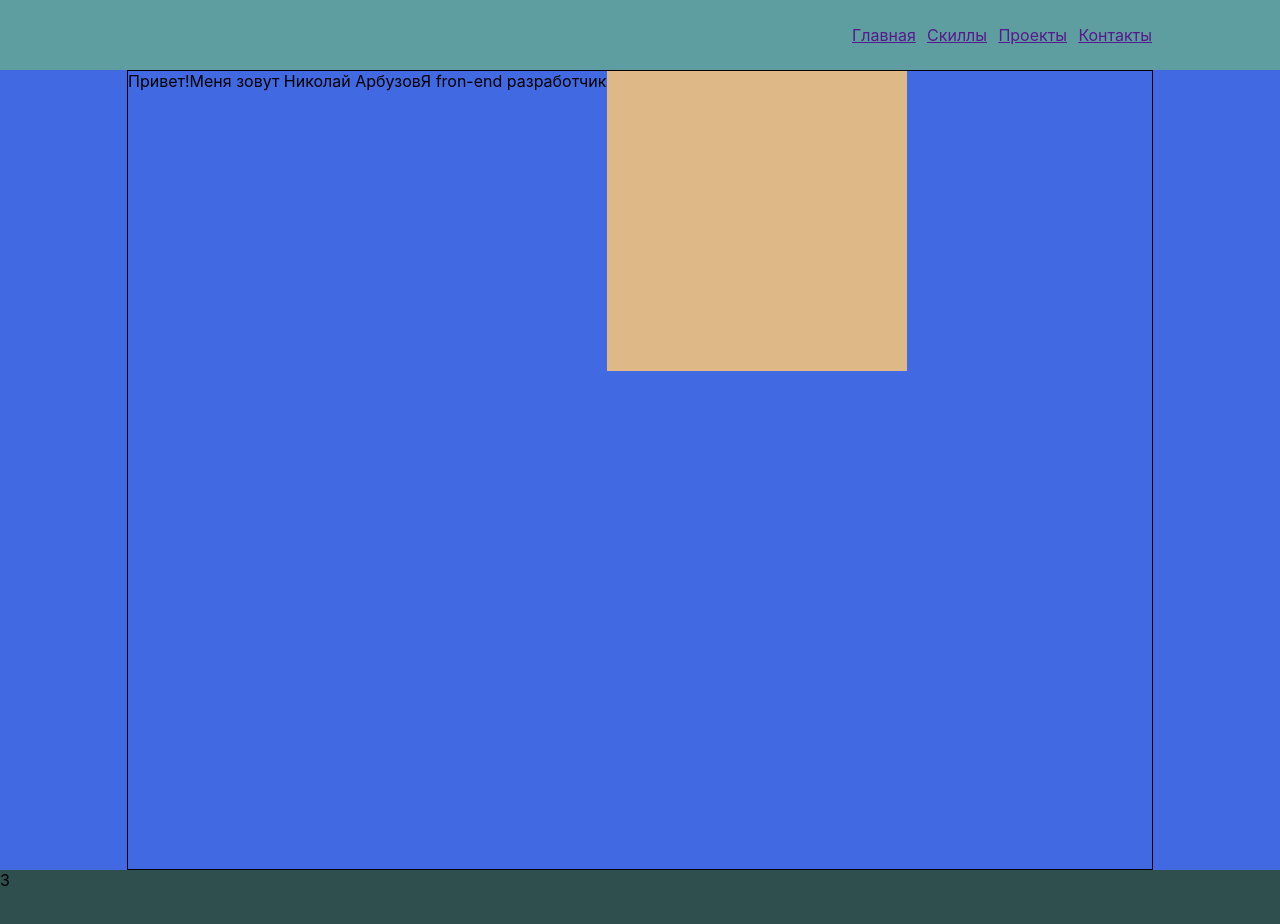
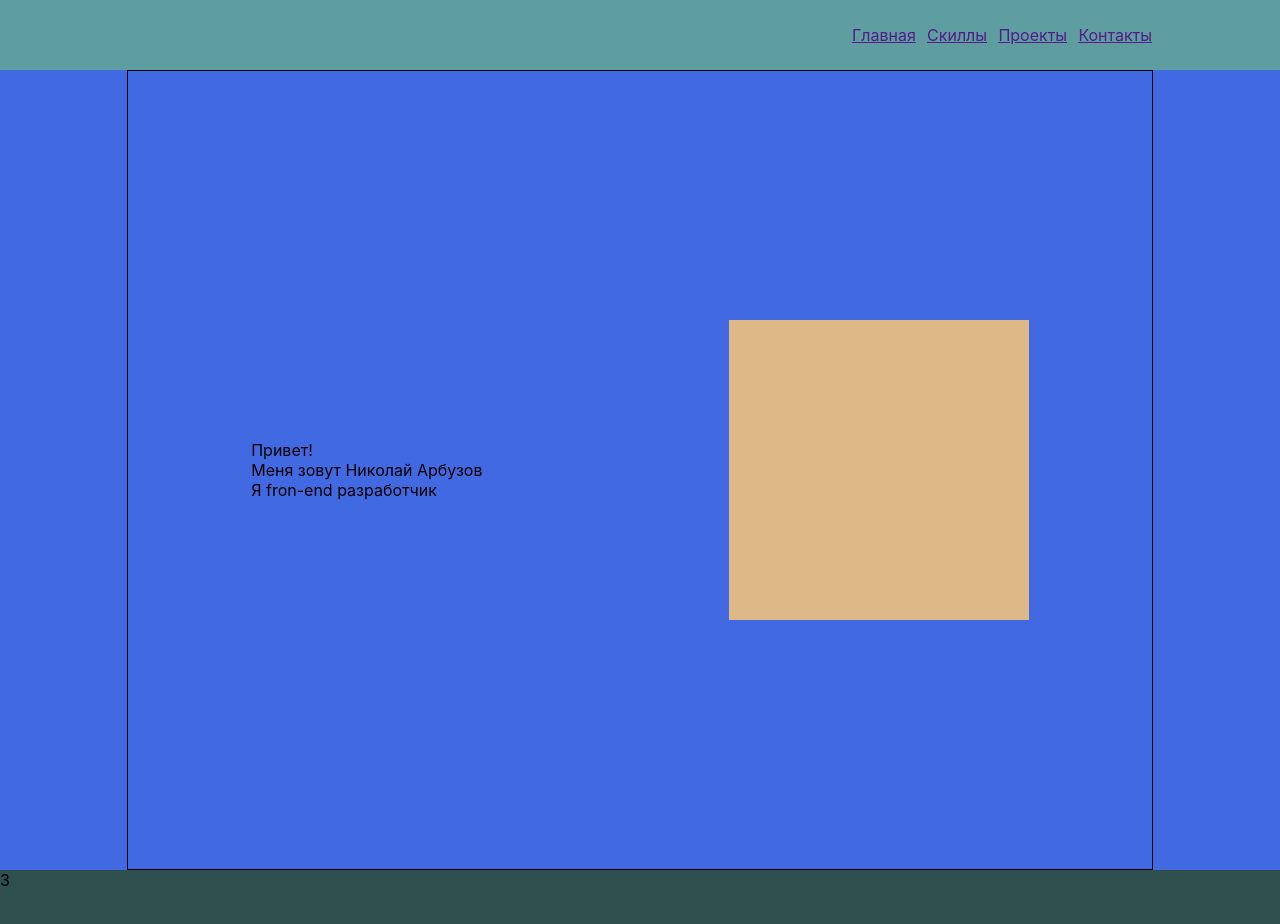
Before and after one commit to nickolayArbuzov/portfolio, a React (Create React App) app: page / in a window 1280 px wide. Shown: the top 924 px of the page. Built offline with nearby package versions, Linux system fonts and the light colour scheme.

Commit message:
styled main-component with flex

```diff
--- a/src/Main/Main.module.css
+++ b/src/Main/Main.module.css
@@ -9,10 +9,13 @@
   width: 80%;
   border: 1px solid;
   display:flex;
+  justify-content: space-around;
+  align-items: center;
 }
 
 .greet{
-
+  display: flex;
+  flex-direction: column;
 }
 
 .photo{
```
